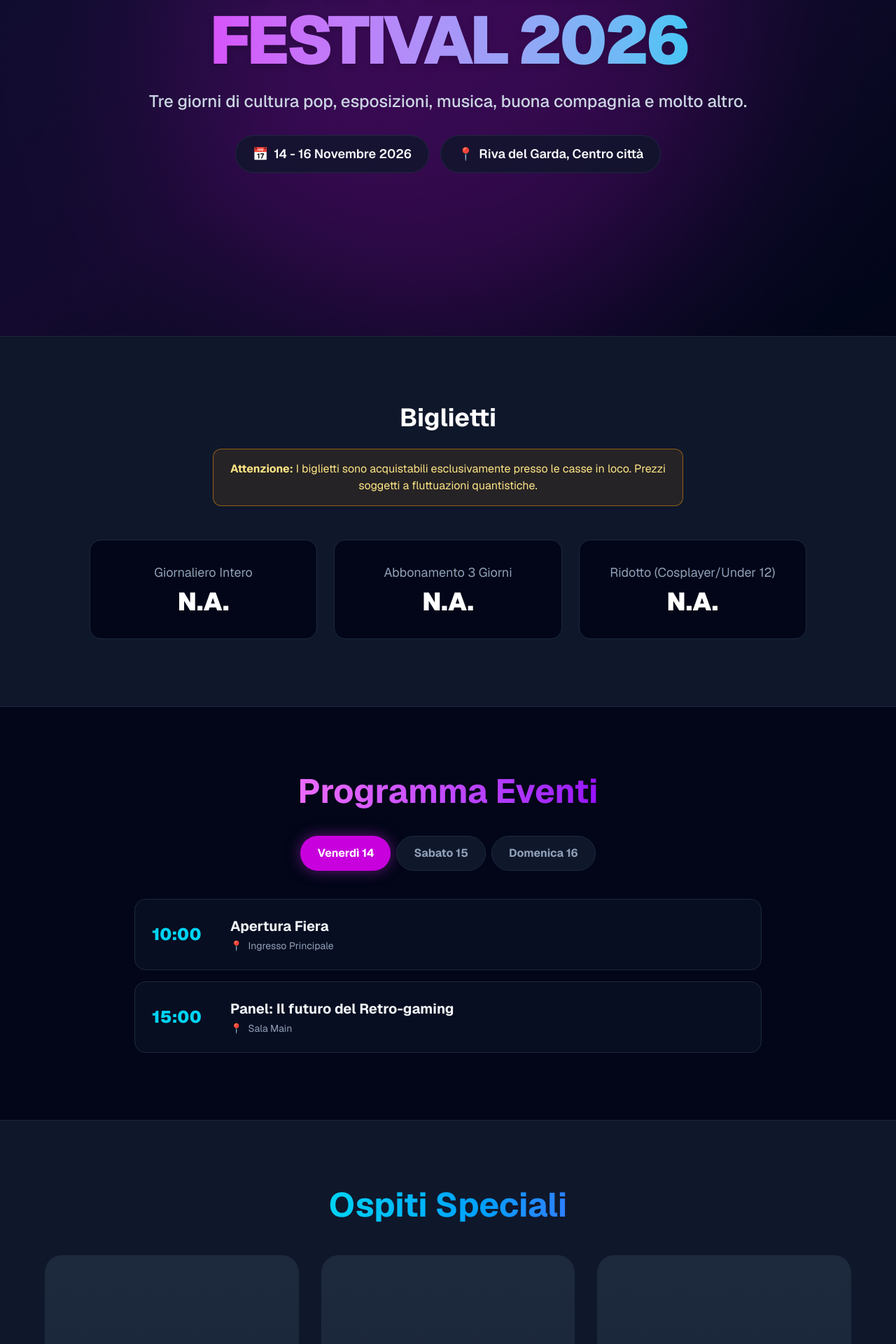
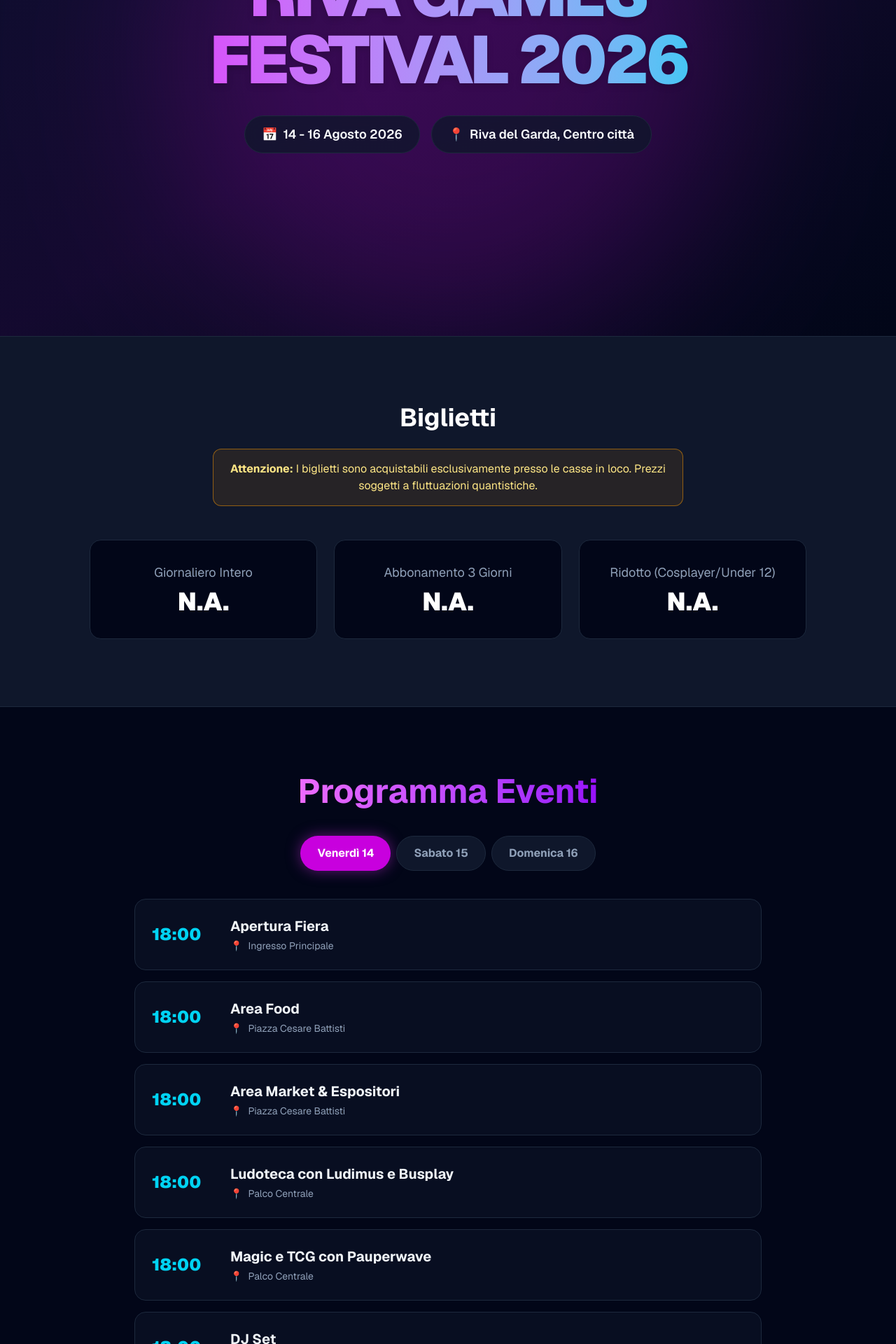
Before and after one commit to SoTT507/RivaGames, a Next.js app: page / in a window 1280 px wide. Shown: the part 320-2240 px from the top of the page at 70% size. Built offline with nearby package versions, Linux system fonts and the light colour scheme.

Commit message:
sabato-e-venerdi

```diff
--- a/data/eventInfo.ts
+++ b/data/eventInfo.ts
@@ -1,8 +1,8 @@
 export const eventData = {
   hero: {
     title: "Riva Games Festival 2026",
-    subtitle: "Tre giorni di cultura pop, esposizioni, musica, buona compagnia e molto altro.",
-    dates: "14 - 16 Novembre 2026",
+    subtitle: "",
+    dates: "14 - 16 Agosto 2026",
     location: "Riva del Garda, Centro città",
   },
   tickets: {
@@ -43,16 +43,28 @@ export const eventData = {
     {
       day: "Venerdì 14",
       events: [
-        { time: "10:00", title: "Apertura Fiera", location: "Ingresso Principale" },
-        { time: "15:00", title: "Panel: Il futuro del Retro-gaming", location: "Sala Main" }
+        { time: "18:00", title: "Apertura Fiera", location: "Ingresso Principale" },
+        { time: "18:00", title: "Area Food", location: "Piazza Cesare Battisti"  },
+        { time: "18:00", title: "Area Market & Espositori", location: "Piazza Cesare Battisti"  },
+        { time: "18:00", title: "Ludoteca con Ludimus e Busplay", location: "Palco Centrale" },
+        { time: "18:00", title: "Magic e TCG con Pauperwave", location: "Palco Centrale"  },
+        { time: "18:00", title: "DJ Set", location: "Piazza Cesare Battisti"  },
+        { time: "23:00", title: "Fine Primo Giorno", location: "Piazza Cesare Battisti"  }
       ]
     },
     {
       day: "Sabato 15",
       events: [
-        { time: "11:00", title: "Gara Cosplay Ufficiale", location: "Palco Centrale" },
-        { time: "14:30", title: "Workshop", location: "Sala Workshop B" },
-        { time: "18:00", title: "Concerto Chiptune: I Bit-Busters", location: "Area Esterna" }
+        { time: "10:00", title: "Apertura Secondo Giorno", location: "Palco Centrale" },
+        { time: "10:00", title: "Area Food", location: "Piazza Cesare Battisti"  },
+        { time: "10:00", title: "Area Market & Espositori", location: "Piazza Cesare Battisti"  },
+        { time: "10:00", title: "Mostra Dedicara a PK - Paperinik New Adventures", location: "Palco Centrale"  },
+        { time: "10:00", title: "Ludoteca con Ludimus e Busplay", location: "Palco Centrale" },
+        { time: "10:00", title: "Magic e TCG con Pauperwave", location: "Palco Centrale"  },
+        { time: "10:00", title: "DJ Set", location: "Piazza Cesare Battisti"  },
+        { time: "10:00 - 19:00", title: "Area Gaming con GamersArena", location: "Palco Centrale" },
+        { time: "15:00 - 19:00", title: "Workshop con Alessandro Sisti", location: "Palco Centrale"  },
+        { time: "23:00", title: "Fine Secondo Giorno", location: "Piazza Cesare Battisti"  }
       ]
     },
     {
```
